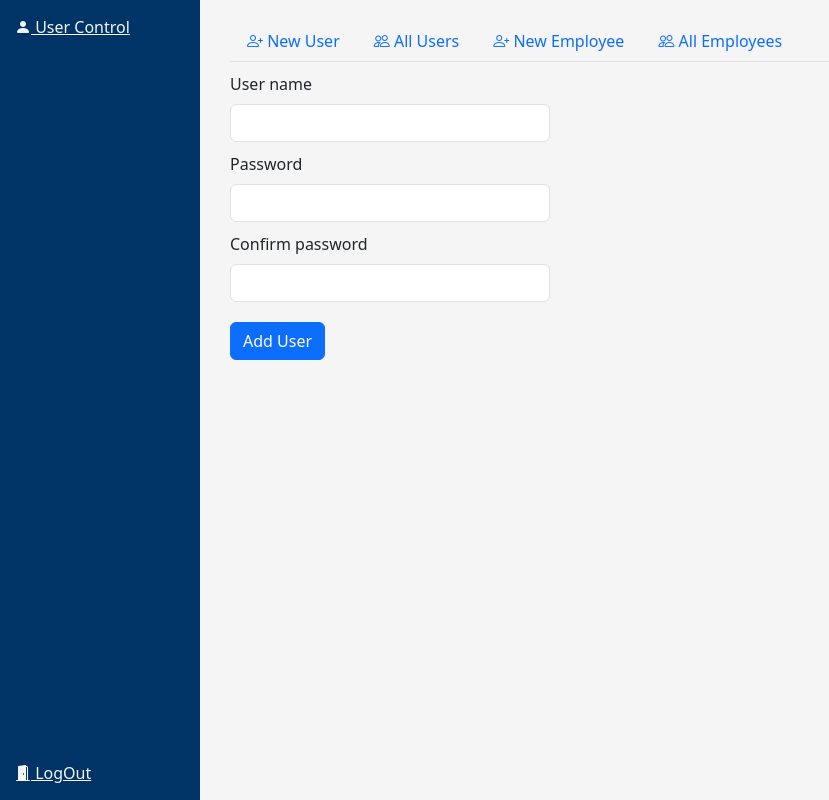
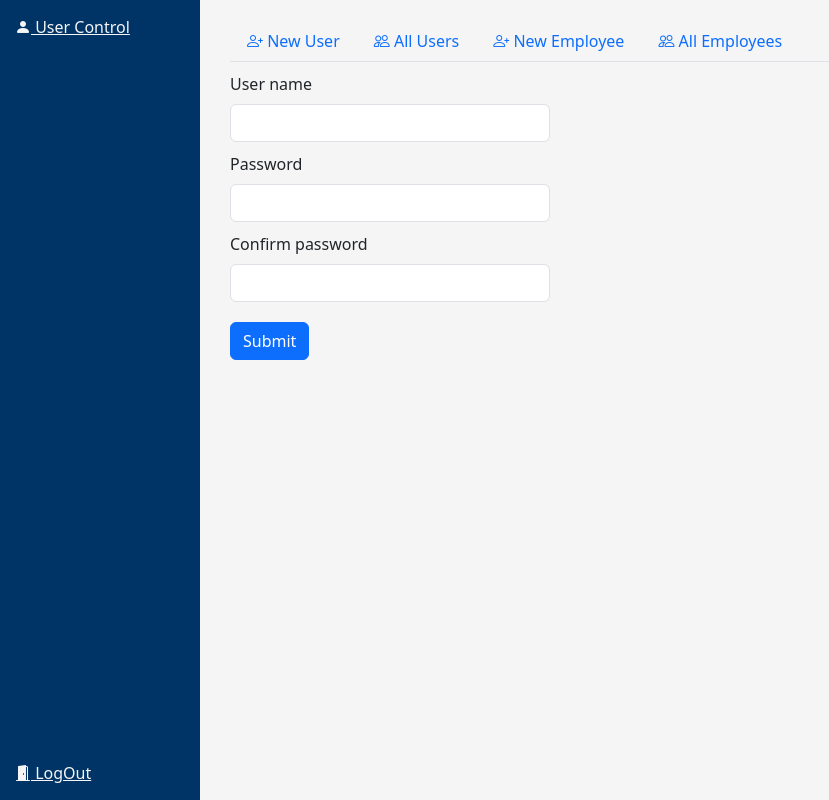
Before and after one commit to ahmed-hussein-morgan/TimeSheet_Master, a Python web app: template app/tech/templates/tech_add_user.html in a window 1280 px wide. Shown: the whole page, without its empty margins (0-829 px from the left). Run offline with Jinja, Linux system fonts and the light colour scheme; the template is opened without the code that fills it: most values are stand-ins (such as "Sample title", 1, 10 or a date in 2020); form fields are guessed from the names that the template uses; some libraries are stand-ins or nearby versions.

Commit message:
update new user form - bug to fix -  user name validate user_name existance

```diff
--- a/app/tech/forms.py
+++ b/app/tech/forms.py
@@ -11,7 +11,7 @@ class NewUserForm(FlaskForm):
     user_name = StringField("User Name", validators=[InputRequired(), length(min=2, max=20)])
     password = PasswordField('Password', validators=[InputRequired()])
     confirm_password = PasswordField("Confirm Password", validators=[InputRequired(), EqualTo('password', message='Passwords must match')])
-    submit = SubmitField("Create")
+    submit = SubmitField("Add User")
 
 
     def validate_user_name(self, user_name):
@@ -24,3 +24,4 @@ class NewUserForm(FlaskForm):
 
 
 class NewEmployeeForm(FlaskForm):
+    pass
--- a/app/tech/templates/tech_add_user.html
+++ b/app/tech/templates/tech_add_user.html
@@ -68,7 +68,7 @@
 
         </div>
         <div class="sub-bt">
-            <button type="submit" class="btn btn-primary">Add User</button>
+            {{ form.submit(class="btn btn-primary") }}
         </div>
     </form>
 
--- a/app/tech/views.py
+++ b/app/tech/views.py
@@ -3,7 +3,7 @@ from flask import render_template, redirect, request, url_for, flash, current_ap
 from . import tech
 #from flask_login import login_user, logout_user, login_required, current_user
 from ..models import UserLogin, Employee, Attendance, Machine
-from .forms import NewUserForm, SearchTicketForm, SearchUserForm, NewTicketForm, UpdateUserForm
+from .forms import NewUserForm
 from .. import db
 from datetime import datetime, timezone
 from sqlalchemy import or_, update
```
